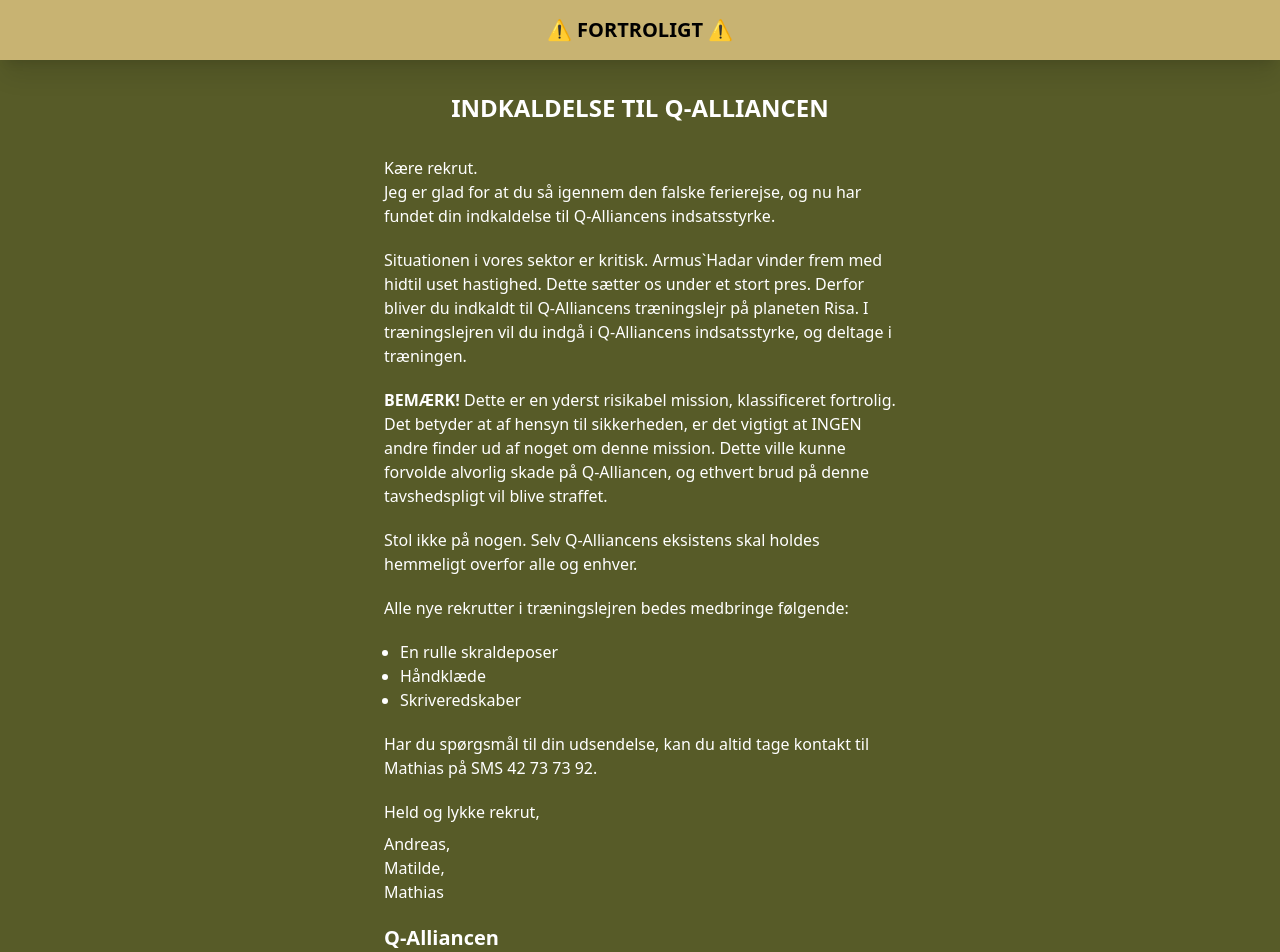
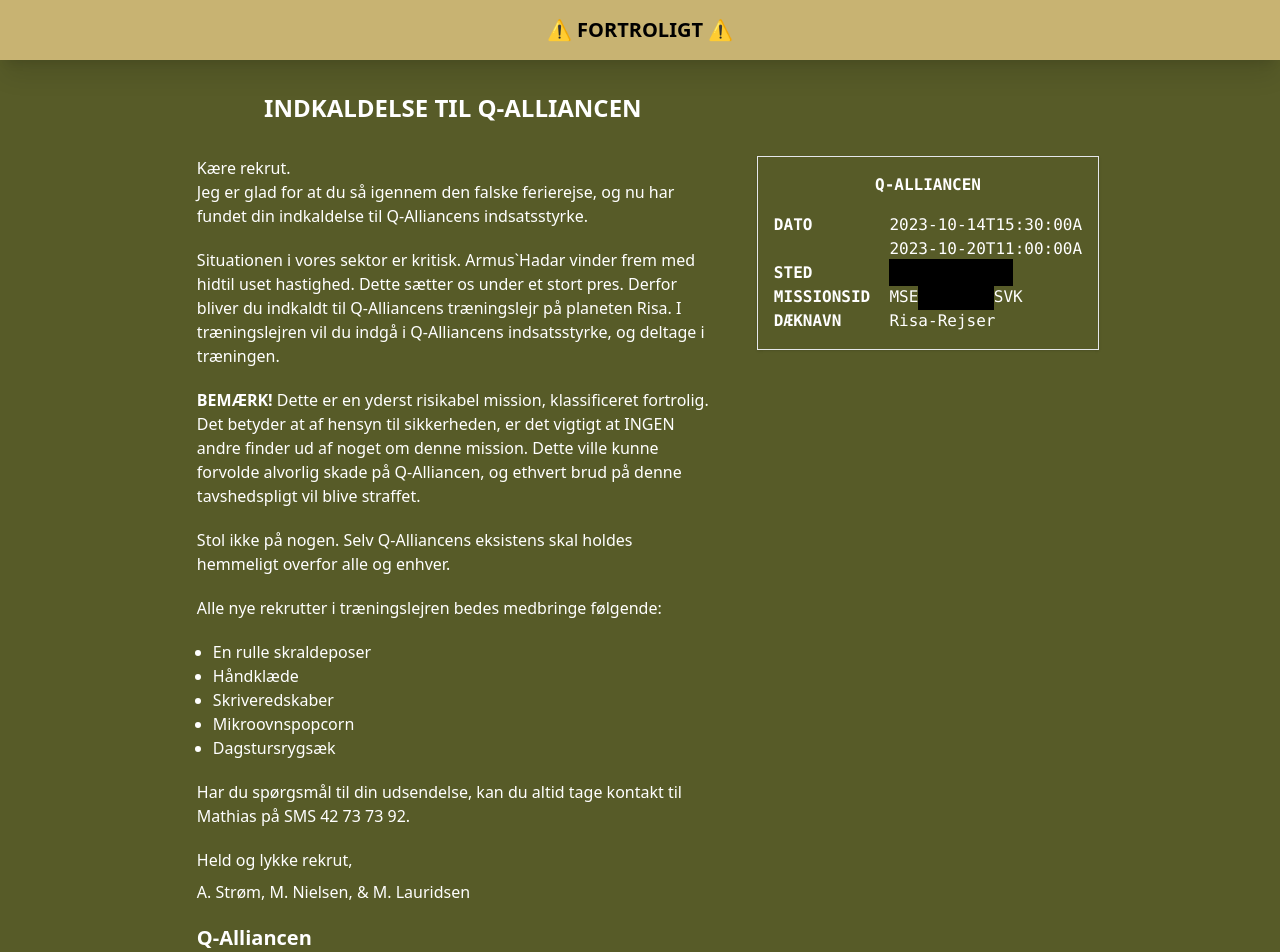
Before and after one commit to math227v/risa-rejser.dk, a SvelteKit app: page / in a window 1280 px wide. Shown: the top 952 px of the page. Built offline with nearby package versions, Linux system fonts and the light colour scheme.

Commit message:
Infoboks

```diff
--- a/package.json
+++ b/package.json
@@ -3,7 +3,7 @@
 	"version": "0.0.1",
 	"private": true,
 	"scripts": {
-		"dev": "vite dev",
+		"dev": "vite dev --host",
 		"build": "vite build",
 		"preview": "vite preview"
 	},
--- a/src/app.html
+++ b/src/app.html
@@ -10,7 +10,7 @@
 
 		<link rel="preconnect" href="https://fonts.googleapis.com">
 		<link rel="preconnect" href="https://fonts.gstatic.com" crossorigin>
-		<link href="https://fonts.googleapis.com/css2?family=IBM+Plex+Sans:ital,wght@0,400;0,700;1,400&display=swap" rel="stylesheet">	</head>
+		<link href="https://fonts.googleapis.com/css2?family=IBM+Plex+Mono:wght@400;700&family=IBM+Plex+Sans:ital,wght@0,400;0,700;1,400&display=swap" rel="stylesheet"> 	</head>
 	<body data-sveltekit-preload-data="hover">
 		<div style="display: contents">%sveltekit.body%</div>
 	</body>
--- a/src/routes/+page.svelte
+++ b/src/routes/+page.svelte
@@ -2,7 +2,8 @@
 
     <h2 class="text-center font-bold uppercase bg-milyellow text-black shadow-xl p-4 mb-8 text-xl">⚠ Fortroligt ⚠</h2>
 
-    <div class="justify-center self-center m-auto h-full">
+    <div class="flex flex-col-reverse lg:flex-row m-auto">
+        <div class="justify-center self-center h-full">
             <div class="px-8 pb-8 max-w-xl">
                 <h1 class="text-2xl font-bold text-center pb-8">INDKALDELSE TIL Q-ALLIANCEN</h1>
                 <p>Kære rekrut.</p>
@@ -24,6 +25,8 @@
                     <li>En rulle skraldeposer </li>
                     <li>Håndklæde</li>
                     <li>Skriveredskaber</li>
+                    <li>Mikroovnspopcorn</li>
+                    <li>Dagstursrygsæk</li>
                 </ul>
 
                 <p class="my-5">Har du spørgsmål til din udsendelse, kan du altid tage kontakt til Mathias på SMS 42 73 73 92.</p>
@@ -31,12 +34,21 @@
                 <p class="mb-2 mt-5">Held og lykke rekrut,</p>
 
                 <p class="">
-                Andreas,<br>
-                Matilde,<br>
-                Mathias
+                    A. Strøm, M. Nielsen, & M. Lauridsen
                 </p>
 
                 <h2 class="text-xl font-bold my-5">Q-Alliancen</h2>
             </div>
         </div>
+
+        <div class="font-mono mt-0 mb-8 lg:my-16 border shadow h-full p-4 mx-4">
+            <p class="font-bold text-center mb-4">Q-ALLIANCEN</p>
+            <pre class="">
+<span class="font-bold">DATO       </span> 2023-10-14T15:30:00A
+<span class="font-bold">           </span> 2023-10-20T11:00:00A
+<span class="font-bold">STED       </span> <span class="bg-black text-white p-1 font-bold">            </span>
+<span class="font-bold">MISSIONSID </span> MSE<span class="bg-black text-white p-1 font-bold">       </span>SVK
+<span class="font-bold">DÆKNAVN    </span> Risa-Rejser</pre>
         </div>
+    </div>
+</div>
--- a/tailwind.config.js
+++ b/tailwind.config.js
@@ -6,6 +6,7 @@ export default {
   theme: {
     extend: {
       ibm: ['IBM Plex Sans', 'sans-serif'],
+      mono: ['IBM Plex Mono', 'monospace'],
       colors: {
         'milgreen': '#575b28',
         'milyellow': '#c8b372'
```
Lines whose indentation alone changed are shown as unchanged.
